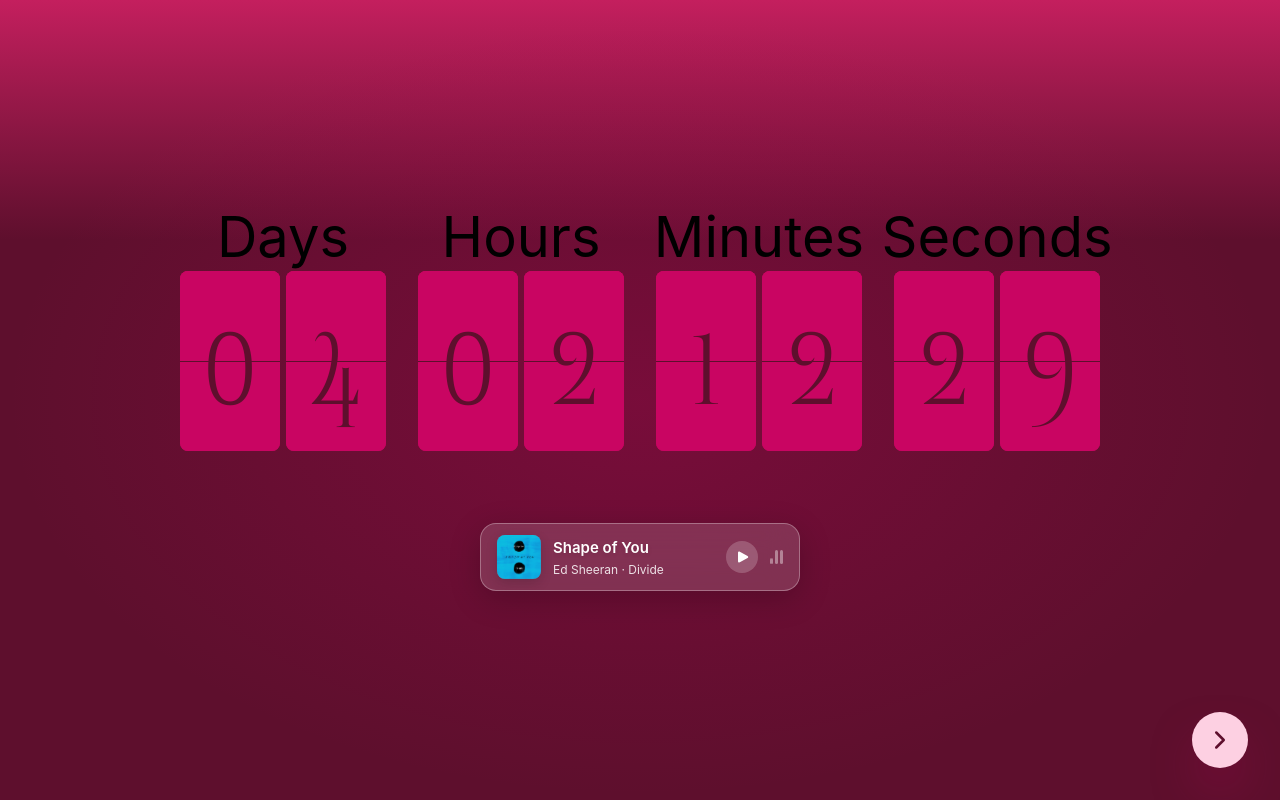
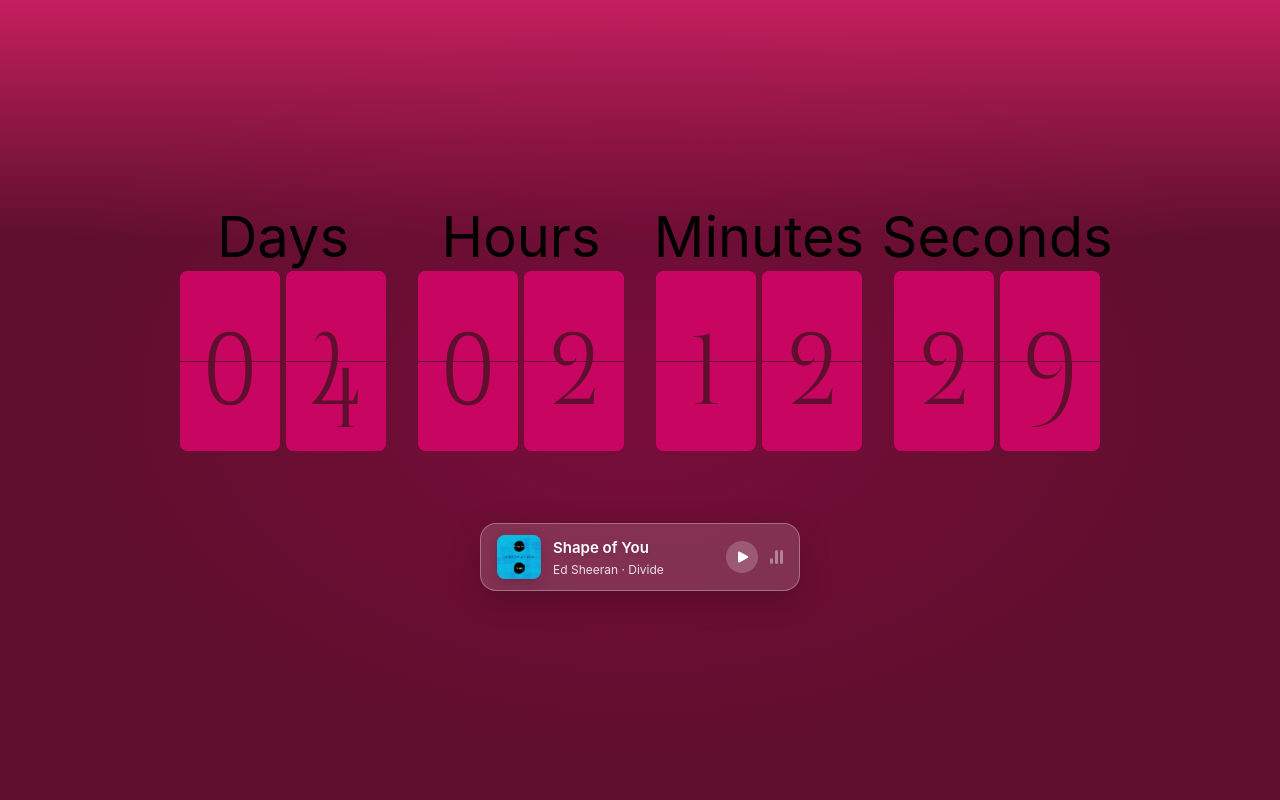
Before and after one commit to Wangai-c/macy, a React (Vite) app: page / in a window 1280 px wide. Built offline with nearby package versions, Linux system fonts and the light colour scheme.

Commit message:
Hidden floating nav bar

```diff
--- a/src/App.jsx
+++ b/src/App.jsx
@@ -114,7 +114,7 @@ function App() {
                        if (currentPage === 'countdown') setCurrentPage('intro');
                        else if (currentPage === 'intro') setCurrentPage('newspaper');
                    }}
-                   className={`fixed bottom-8 right-8 z-[9999] flex items-center justify-center w-14 h-14 rounded-full shadow-2xl transition-all duration-1000 hover:scale-110 active:scale-95 ${
+                   className={`fixed bottom-8 right-8 z-[0] flex items-center justify-center w-14 h-14 rounded-full shadow-2xl transition-all duration-1000 hover:scale-110 active:scale-95 ${
                        currentPage === 'countdown'
                        ? 'bg-bubblegum-pink-300 text-bubblegum-pink-1000 shadow-bubblegum-pink-900/50'
                        : 'bg-blue-100 text-blue-900 shadow-blue-900/50'
```
